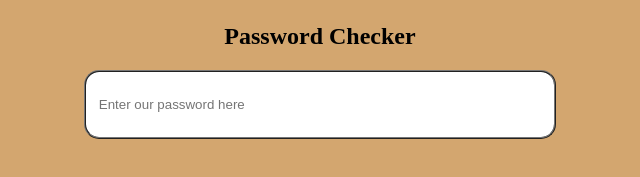
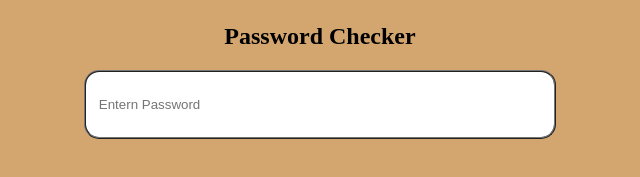
Before and after one commit to nirmt-124398/Password-Checker, a plain HTML site: page index.html in a window 1280 px wide. Shown: the part 337-514 px from the top of the page, 320-960 px from the left. Drawn offline with Linux system fonts and the light colour scheme.

Commit message:
updated placeholder

```diff
--- a/index.html
+++ b/index.html
@@ -90,7 +90,7 @@
         <p class="details">CRN: 2215215</p>
     </header>
     <h2>Password Checker</h2>
-    <input type="password" id="password" placeholder="Enter our password here">
+    <input type="password" id="password" placeholder="Entern Password">
     <div id="strengthBar"></div>
     <div id="strengthText"></div>
 
```
